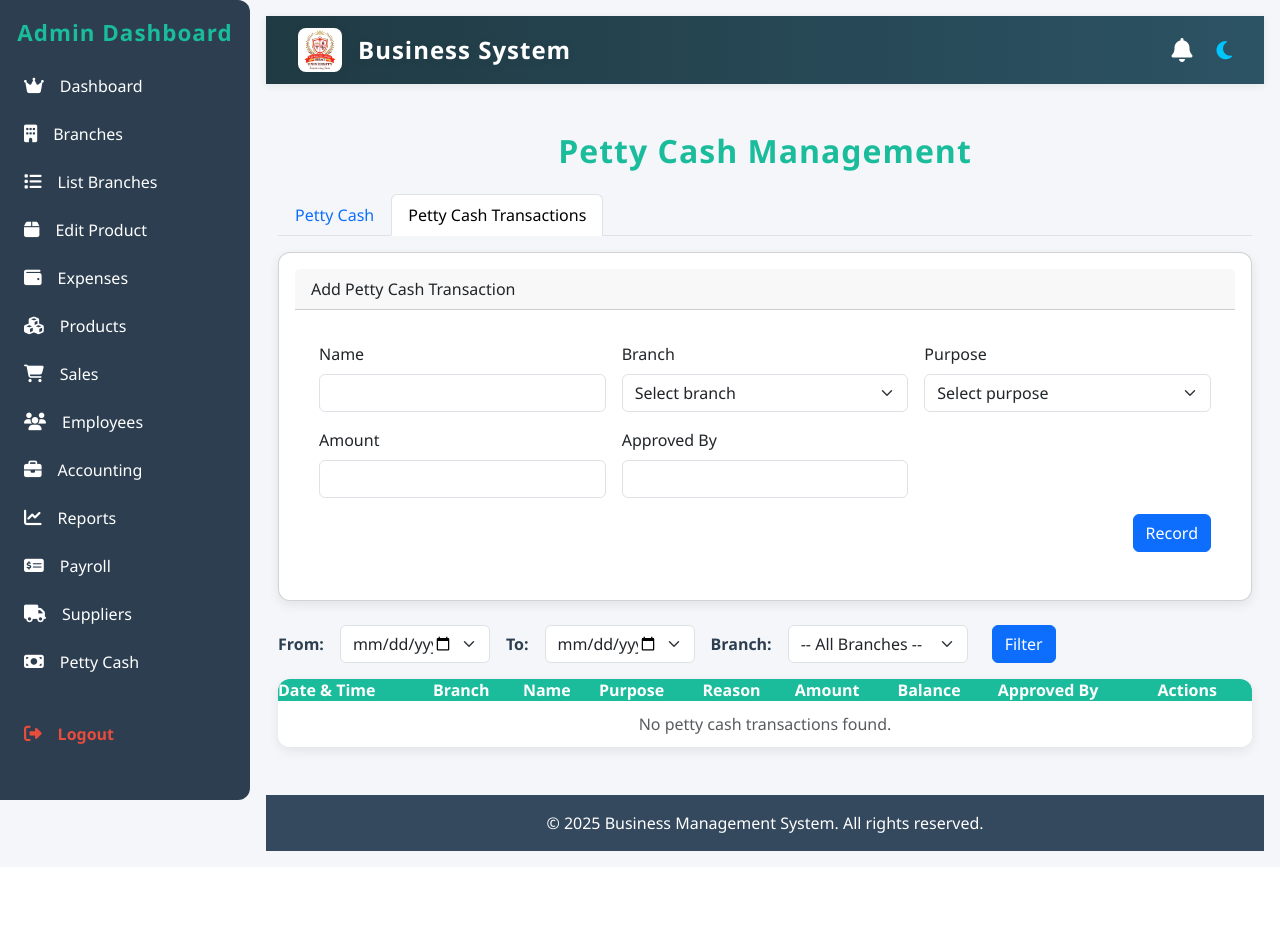
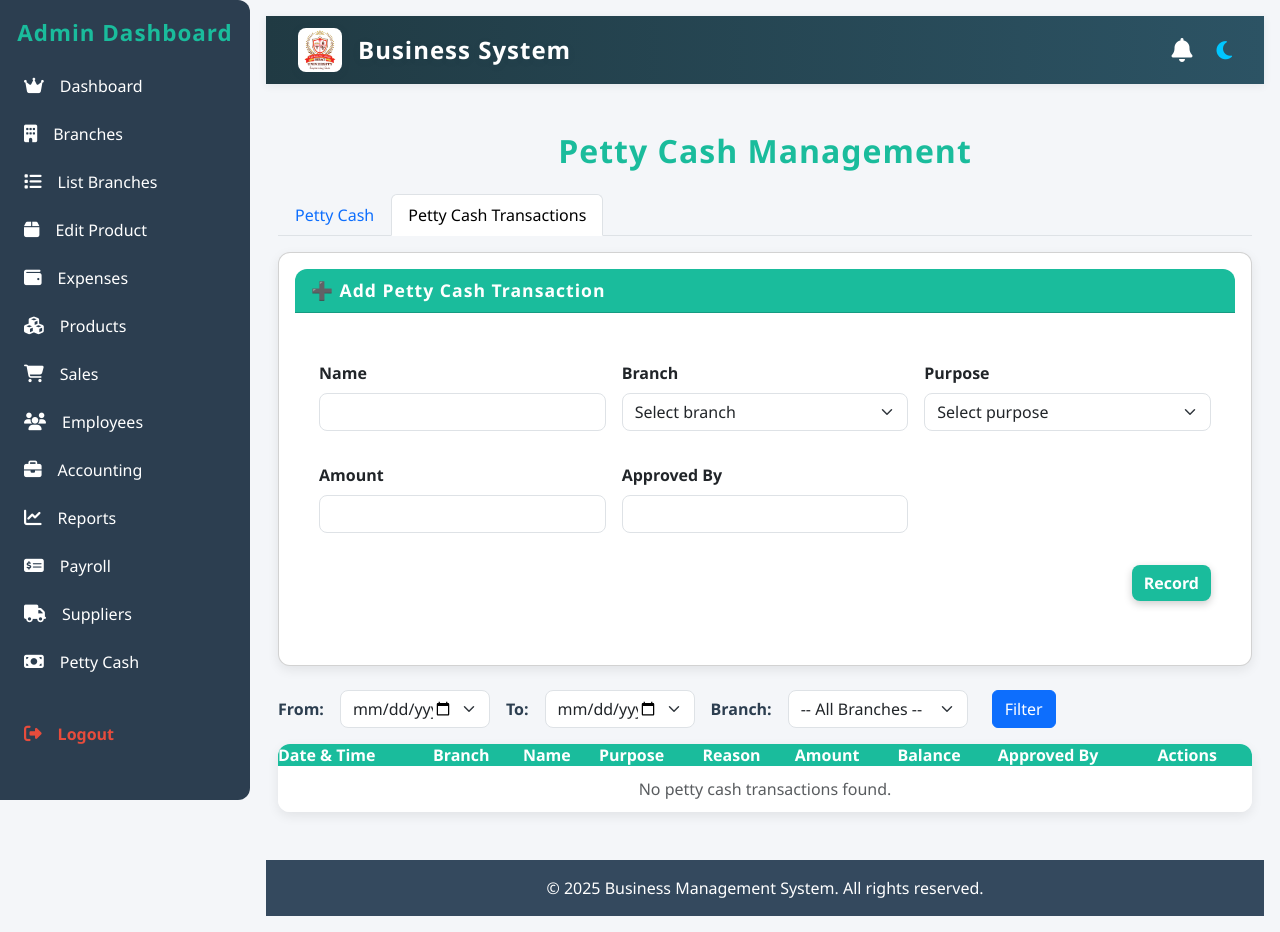
Before and after one commit to janiwyn/business-system, a PHP site: page /pages/petty_cash.php in a window 1280 px wide, after a click on "Petty Cash Transactions". Before the commit the page ends 851 px from the top, so only its background shows below. Run offline with PHP 8.4, Linux system fonts and the light colour scheme; the visitor is signed in with stand-in values (Sample User, id 1); data that the repository does not hold is empty.

Commit message:
improved styling of add new petty cash input

```diff
--- a/pages/petty_cash.php
+++ b/pages/petty_cash.php
@@ -122,7 +122,57 @@ body.dark-mode .petty-balance-header {
     color: #fff !important;
 }
 
-/* Remove any old .balance-actions-table or badge-action-add/badge-action-remove styles if present */
+/* New: Dark mode styles for labels - increase specificity */
+body.dark-mode label.form-label,
+body.dark-mode label.fw-semibold,
+body.dark-mode .form-label,
+body.dark-mode .fw-semibold {
+    color: #fff !important;
+}
+
+/* Match Add Expense form styling */
+.add-transaction-card {
+    border-radius: 12px;
+    box-shadow: 0px 4px 12px rgba(0,0,0,0.08);
+    transition: transform 0.2s ease-in-out;
+}
+.add-transaction-card:hover {
+    transform: translateY(-2px);
+}
+.add-transaction-card .card-header,
+.add-transaction-card .title-card {
+    color: #fff !important;
+    background: var(--primary-color);
+    font-weight: 600;
+    border-radius: 12px 12px 0 0 !important;
+    font-size: 1.1rem;
+    letter-spacing: 1px;
+}
+body.dark-mode .add-transaction-card .card-header,
+body.dark-mode .add-transaction-card .title-card {
+    color: #fff !important;
+    background-color: #2c3e50 !important;
+}
+.form-control, .form-select {
+    border-radius: 8px;
+}
+body.dark-mode .form-label,
+body.dark-mode .fw-semibold,
+body.dark-mode label,
+body.dark-mode .card-body {
+    color: #fff !important;
+}
+body.dark-mode .form-control,
+body.dark-mode .form-select {
+    background-color: #23243a !important;
+    color: #fff !important;
+    border: 1px solid #444 !important;
+}
+body.dark-mode .form-control:focus,
+body.dark-mode .form-select:focus {
+    background-color: #23243a !important;
+    color: #fff !important;
+}
 </style>
 <div class="container mt-5 mb-5">
     <h2 class="page-title mb-4 text-center">Petty Cash Management</h2>
@@ -193,17 +243,17 @@ body.dark-mode .petty-balance-header {
         </div>
         <!-- Petty Cash Transactions Tab -->
         <div class="tab-pane fade <?= (isset($_GET['tab']) && $_GET['tab'] === 'transactions') ? 'show active' : '' ?>" id="tab-transactions">
-            <div class="card mb-4">
-                <div class="card-header">Add Petty Cash Transaction</div>
+            <div class="card mb-4 add-transaction-card">
+                <div class="card-header title-card">➕ Add Petty Cash Transaction</div>
                 <div class="card-body">
                     <form method="POST" class="row g-3" id="pettyTransForm">
                         <input type="hidden" name="record_petty_transaction" value="1">
                         <div class="col-md-4">
-                            <label class="form-label">Name</label>
+                            <label class="form-label fw-semibold">Name</label>
                             <input type="text" name="name" class="form-control" required>
                         </div>
                         <div class="col-md-4">
-                            <label class="form-label">Branch</label>
+                            <label class="form-label fw-semibold">Branch</label>
                             <select name="branch_id" class="form-select" required>
                                 <option value="">Select branch</option>
                                 <?php foreach($branches as $b): ?>
@@ -212,7 +262,7 @@ body.dark-mode .petty-balance-header {
                             </select>
                         </div>
                         <div class="col-md-4">
-                            <label class="form-label">Purpose</label>
+                            <label class="form-label fw-semibold">Purpose</label>
                             <select name="purpose" id="purposeSelect" class="form-select" required>
                                 <option value="">Select purpose</option>
                                 <option value="company">Company Use</option>
@@ -220,7 +270,7 @@ body.dark-mode .petty-balance-header {
                             </select>
                         </div>
                         <div class="col-md-4 d-none" id="companyReasonDiv">
-                            <label class="form-label">Company Reason</label>
+                            <label class="form-label fw-semibold">Company Reason</label>
                             <select name="company_reason" id="companyReasonSelect" class="form-select">
                                 <option value="">Select reason</option>
                                 <option value="Electricity Bill">Electricity Bill</option>
@@ -232,18 +282,18 @@ body.dark-mode .petty-balance-header {
                             </select>
                         </div>
                         <div class="col-md-4 d-none" id="reasonDiv">
-                            <label class="form-label" id="reasonLabel">Reason</label>
+                            <label class="form-label fw-semibold" id="reasonLabel">Reason</label>
                             <input type="text" name="reason" id="reasonInput" class="form-control">
                         </div>
                         <div class="col-md-4">
-                            <label class="form-label">Amount</label>
+                            <label class="form-label fw-semibold">Amount</label>
                             <input type="number" name="amount" class="form-control" min="0" step="0.01" required>
                         </div>
                         <div class="col-md-4">
-                            <label class="form-label">Approved By</label>
+                            <label class="form-label fw-semibold">Approved By</label>
                             <input type="text" name="approved_by" class="form-control" required>
                         </div>
-                        <div class="col-12 text-end">
+                        <div class="col-12 text-end mt-3">
                             <button type="submit" class="btn btn-primary">Record</button>
                         </div>
                     </form>
```
